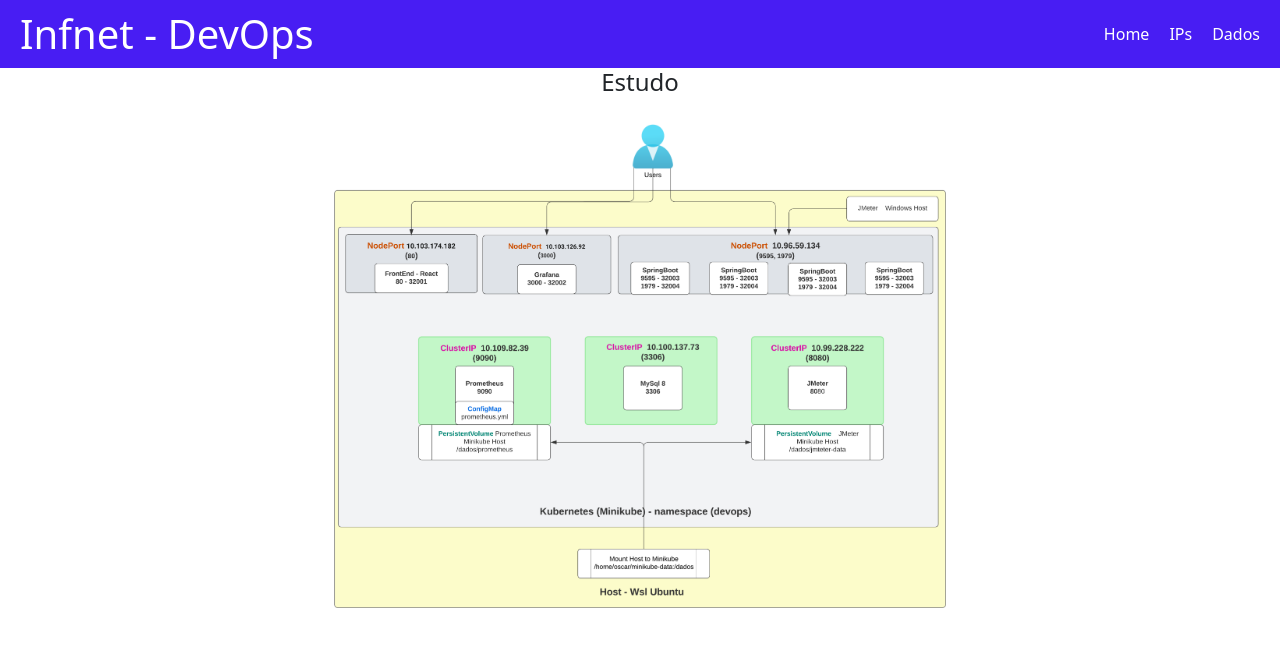
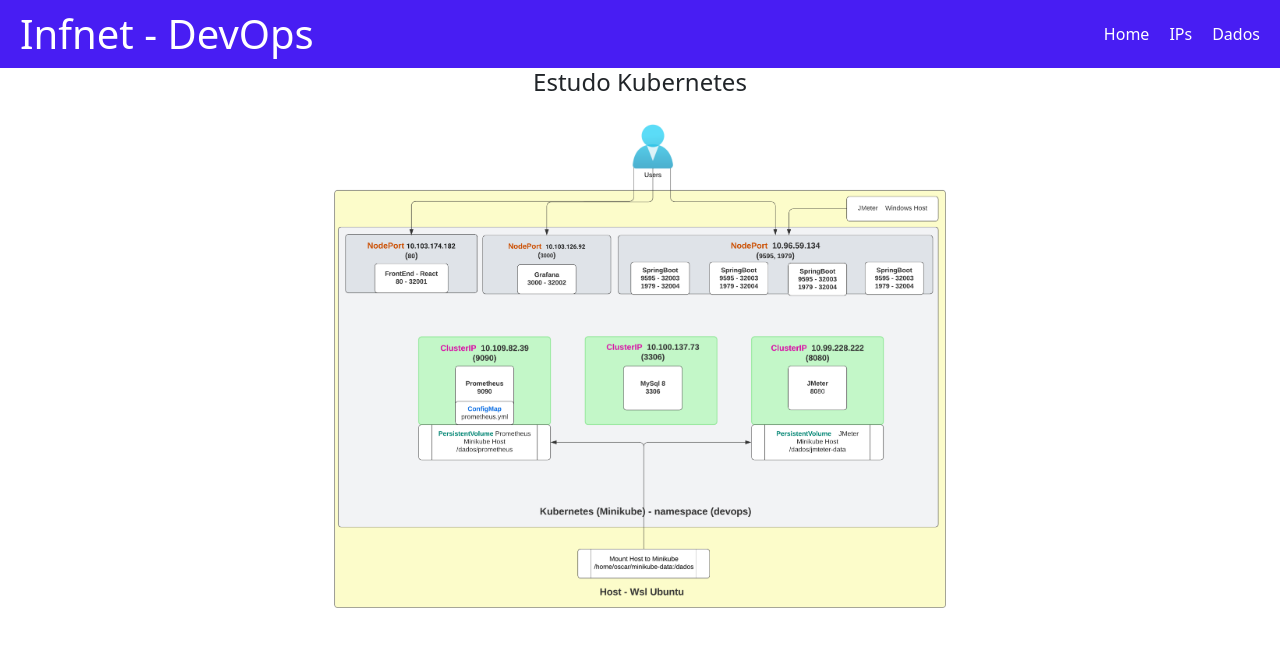
Before and after one commit to OscarLOliveira/front-react-devops, a React (Vite) app: page / in a window 1280 px wide. Shown: the top 646 px of the page. Built offline with nearby package versions, Linux system fonts and the light colour scheme.

Commit message:
Alterando pra teste

```diff
--- a/src/components/Home.jsx
+++ b/src/components/Home.jsx
@@ -7,7 +7,7 @@
     return (
         <div>
             <div className="image-container">
-                <h4>Estudo</h4>
+                <h4>Estudo Kubernetes</h4>
                 <img src={imagem} alt="Imagem" />
             </div>
         </div>
```
